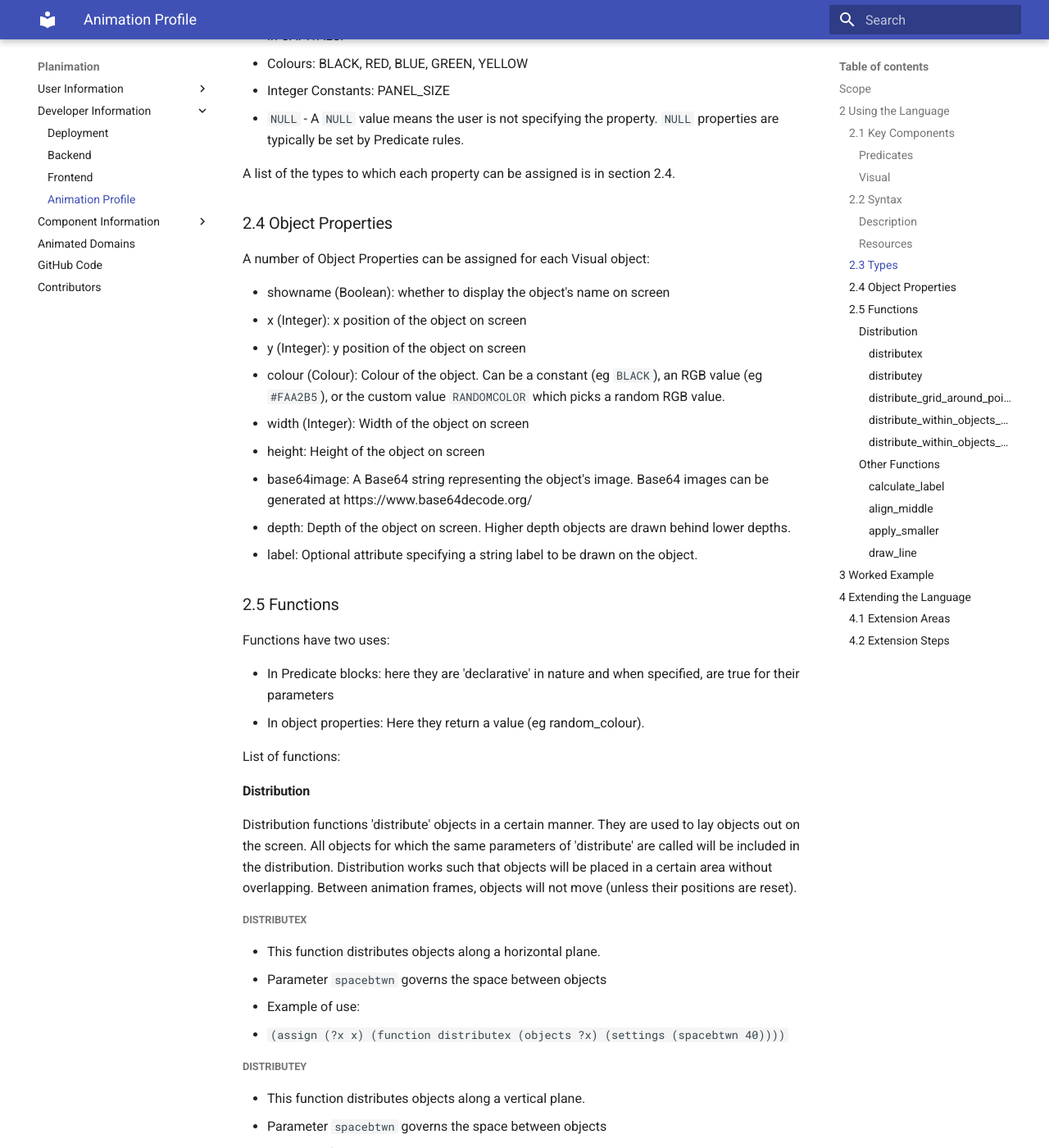
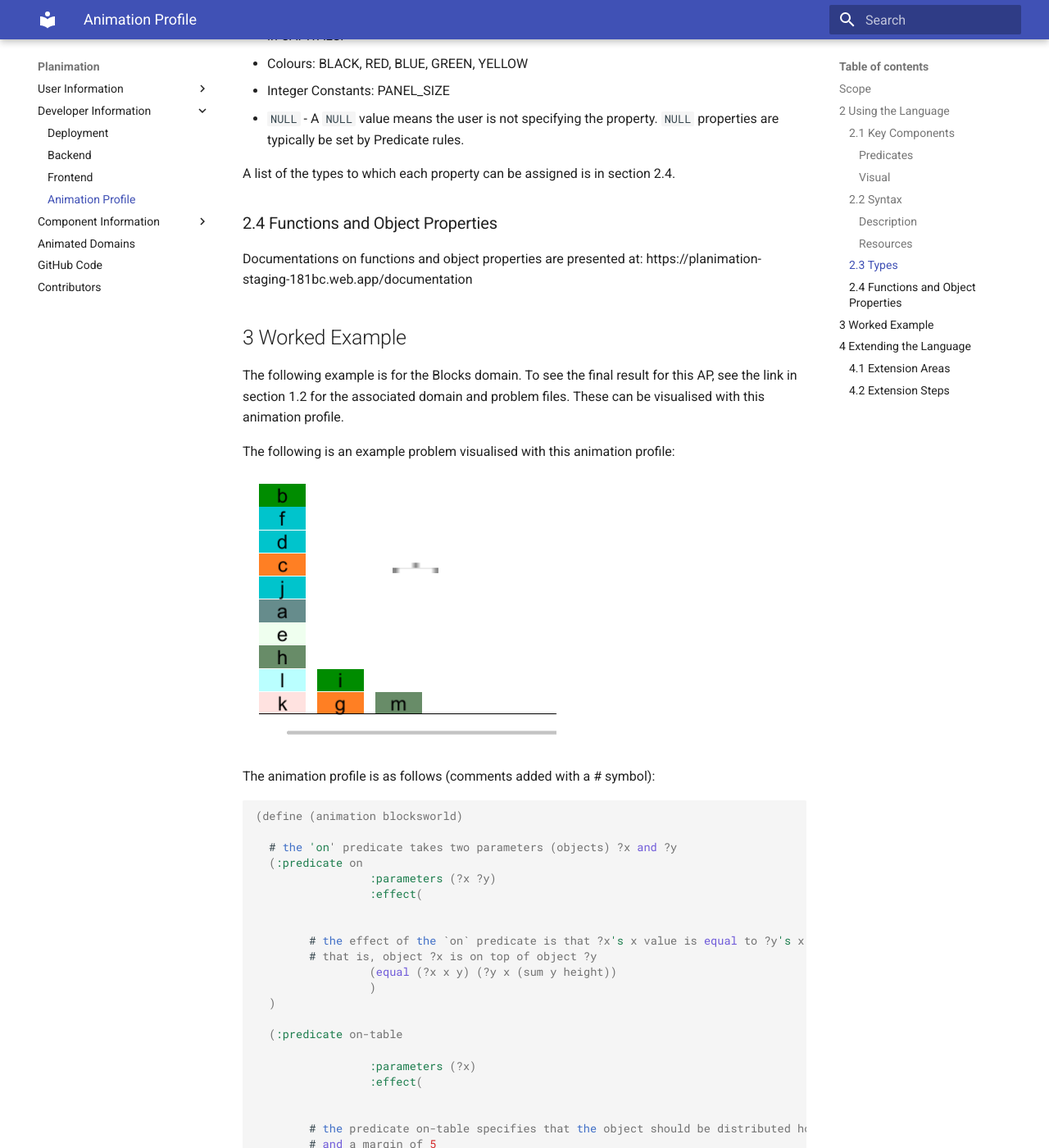
Before and after one commit to planimation/documentation, an MkDocs documentation site: the page built from docs/ap_guide.md, in a window 1280 px wide and 1400 px high, scrolled down 3225 px. Shown: the whole window at 82% size. Built offline with MkDocs 1.6.1 and Material for MkDocs 9.7.7, drawn with Linux system fonts in a browser that asks for light colours; some of the changed text lies outside the part shown.

Commit message:
Replaced some links with redirections to the Planiwiki website (Documentation & Gallery page)
* Replaced Section 2.4 & 2.5 in the “Developer Information > Animation Profile” with a pointer to the Planiwiki Documentation page.

* Replaced the “Animated Domains” pointer (originally to the GitHub repo) with a pointer to the Planiwiki Gallery page

````diff
--- a/docs/ap_guide.md
+++ b/docs/ap_guide.md
@@ -134,82 +134,9 @@ A list of the types to which each property can be assigned is in section 2.4.
 
 
 
-### 2.4 Object Properties
+### 2.4 Functions and Object Properties
 
-
-A number of Object Properties can be assigned for each Visual object:
-
-* showname (Boolean): whether to display the object's name on screen
-* x (Integer): x position of the object on screen
-* y (Integer): y position of the object on screen
-* colour (Colour): Colour of the object. Can be a constant (eg ```BLACK```), an RGB value (eg ```#FAA2B5```), or the custom value ```RANDOMCOLOR``` which picks a random RGB value.
-* width (Integer): Width of the object on screen
-* height: Height of the object on screen
-* base64image: A Base64 string representing the object's image. Base64 images can be generated at https://www.base64decode.org/
-* depth: Depth of the object on screen. Higher depth objects are drawn behind lower depths.
-* label: Optional attribute specifying a string label to be drawn on the object.
-
-
-
-### 2.5 Functions
-
-Functions have two uses:
-
-* In Predicate blocks: here they are 'declarative' in nature and when specified, are true for their parameters
-* In object properties: Here they return a value (eg random_colour).
-
-
-List of functions:
-
-
-#### Distribution
-Distribution functions 'distribute' objects in a certain manner. They are used to lay objects out on the screen. All objects for which the same parameters of 'distribute' are called will be included in the distribution. Distribution works such that objects will be placed in a certain area without overlapping. Between animation frames, objects will not move (unless their positions are reset).
-
-##### **distributex**
-  * This function distributes objects along a horizontal plane.
-  * Parameter ```spacebtwn``` governs the space between objects
-  * Example of use:
-  * ``` (assign (?x x) (function distributex (objects ?x) (settings (spacebtwn 40)))) ```
-##### **distributey**
-  * This function distributes objects along a vertical plane.
-  * Parameter ```spacebtwn``` governs the space between objects
-  * Example of use:
-  * ```               (assign (?city y) (function distributey (objects ?city)))```
-##### **distribute_grid_around_point**
-  * This function distributes objects within a grid-like structure
-  *  Parameter ```spacebtwn``` governs the space between objects
-  * Example of use:
-  * ```  (assign (?p x y) (function distribute_grid_around_point (objects ?p)))```
-##### **distribute_within_objects_vertical**
-  * This function distributes objects vertically within the bounds of another object. For example, cars can be distributed within a city.
-  *   Parameter ```spacebtwn``` governs the space between objects
-  * Example of use:
-  * ```(assign (?r x y) (function distribute_within_objects_vertical (objects ?r ?x)(settings (spacebtw 20))))```
-##### **distribute_within_objects_horizontal**
-  * This function distributes objects horizontally within the bounds of another object. For example, cars can be distributed within a city.
-  * Example of use:
-  * ``` (assign (?obj x) (function distribute_within_objects_horizontal (objects ?obj ?loc)))```
-
-
-#### Other Functions
-##### **calculate_label**
-    * ```calculate_label (objects ?obj1 ?obj2))``` displays a numeric label for obj1, based on the number of obj2 objects with this function applied to them. For example, if there are 3 instances of calculate label for ```(a b) (a c) (a d)```, then object ```a``` will have a label of "3". Useful for displaying how many objects are inside another object
-    * Example of use:
-    * ```                (assign (?obj2 label) (function calculate_label (objects ?obj1 ?obj2)))```
-##### **align_middle**
-    * ```align_middle (objects ?x ?y)``` aligns objects x to the middle of  object y
-    * Example of use:
-    * ``` (assign (?x x) (function align_middle (objects ?x ?y)))```
-##### **apply_smaller**
-    * apply_smaller (objects ?x ?y) sets ?y to be displayed smaller than ?x.
-    * the parameter ```increase_width``` specifies the extend to which an object is wider
-    * Example of us:
-    * ``` (assign (?x width) (function apply_smaller (objects ?x ?y) (settings (increase_width 6))))```
-
-##### **draw_line**
-  * Draws a line between two objects
-  * Example of use:
-  * ```(action (function draw_line (objects ?x ?y)))```
+Documentations on functions and object properties are presented at: https://planimation-staging-181bc.web.app/documentation
 
 
 ## 3 Worked Example
--- a/mkdocs.yml
+++ b/mkdocs.yml
@@ -12,7 +12,7 @@ nav:
           - Backend: backend.md
           - Frontend: frontend.md
           - Plugins: plugins.md
-    - Animated Domains: https://github.com/planimation/documentation/tree/master/AnimationProfiles
+    - Animated Domains: https://planimation-staging-181bc.web.app/gallery
     - GitHub Code: https://github.com/planimation
     - Contributors: contributors.md
 
````
